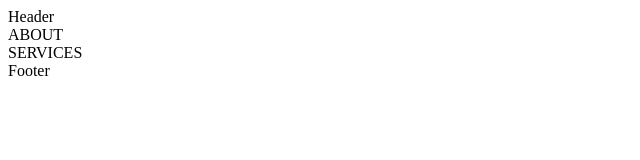
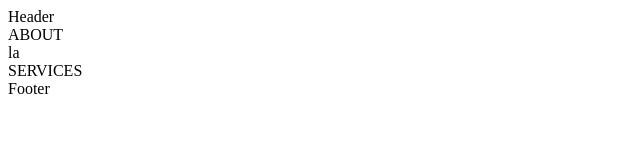
Before and after one commit to SigitaZaromskiene/git-conflict, a website: page index.html in a window 1280 px wide. Shown: the whole page, without its empty margins (0-640 px from the left). Drawn offline with Linux system fonts and the light colour scheme.

Commit message:
Services

```diff
--- a/index.html
+++ b/index.html
@@ -10,7 +10,7 @@
     <header>Header</header>
 
     <section>ABOUT</section>
-
+    <section>la</section>
     <section>SERVICES</section>
 
     <footer>Footer</footer>
```
